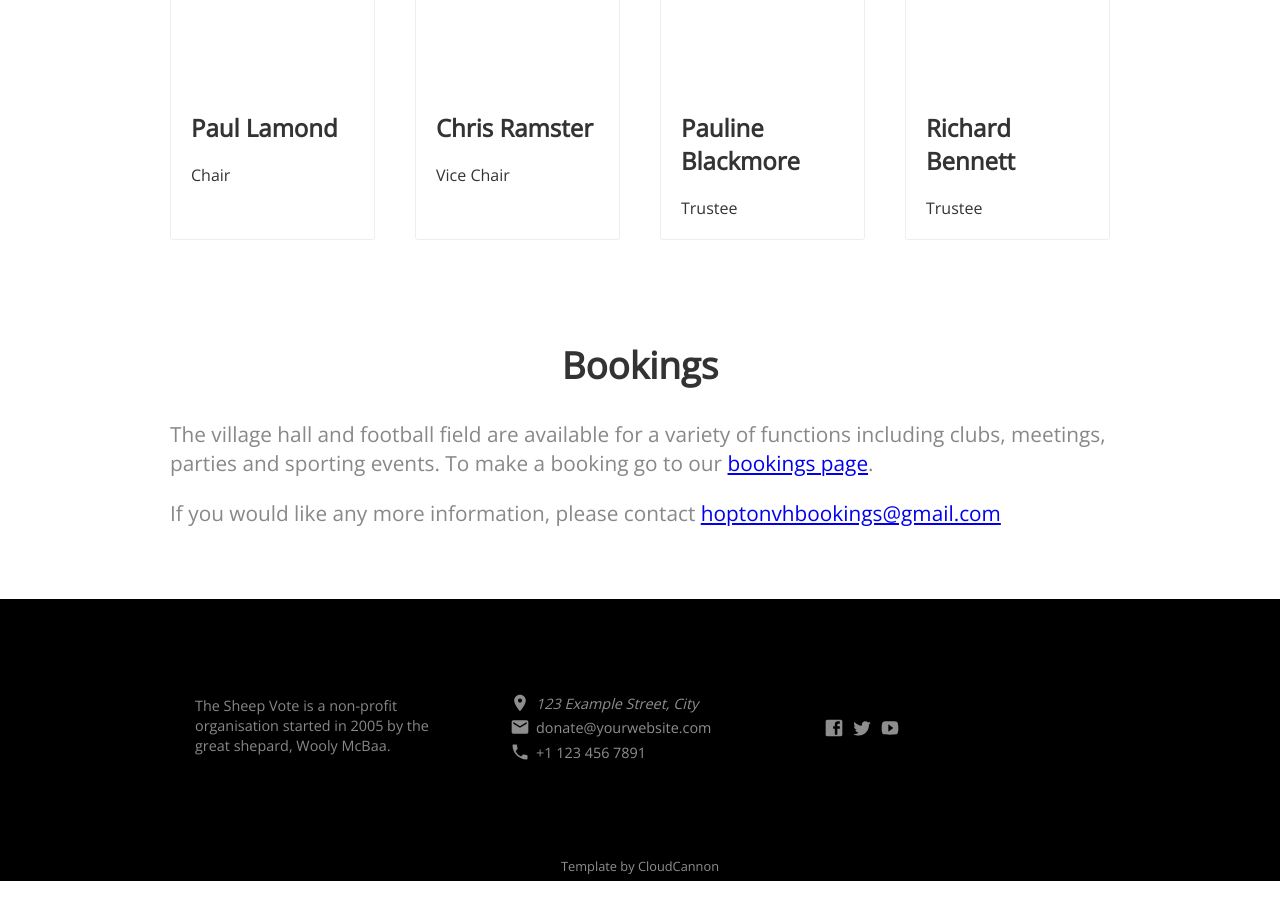
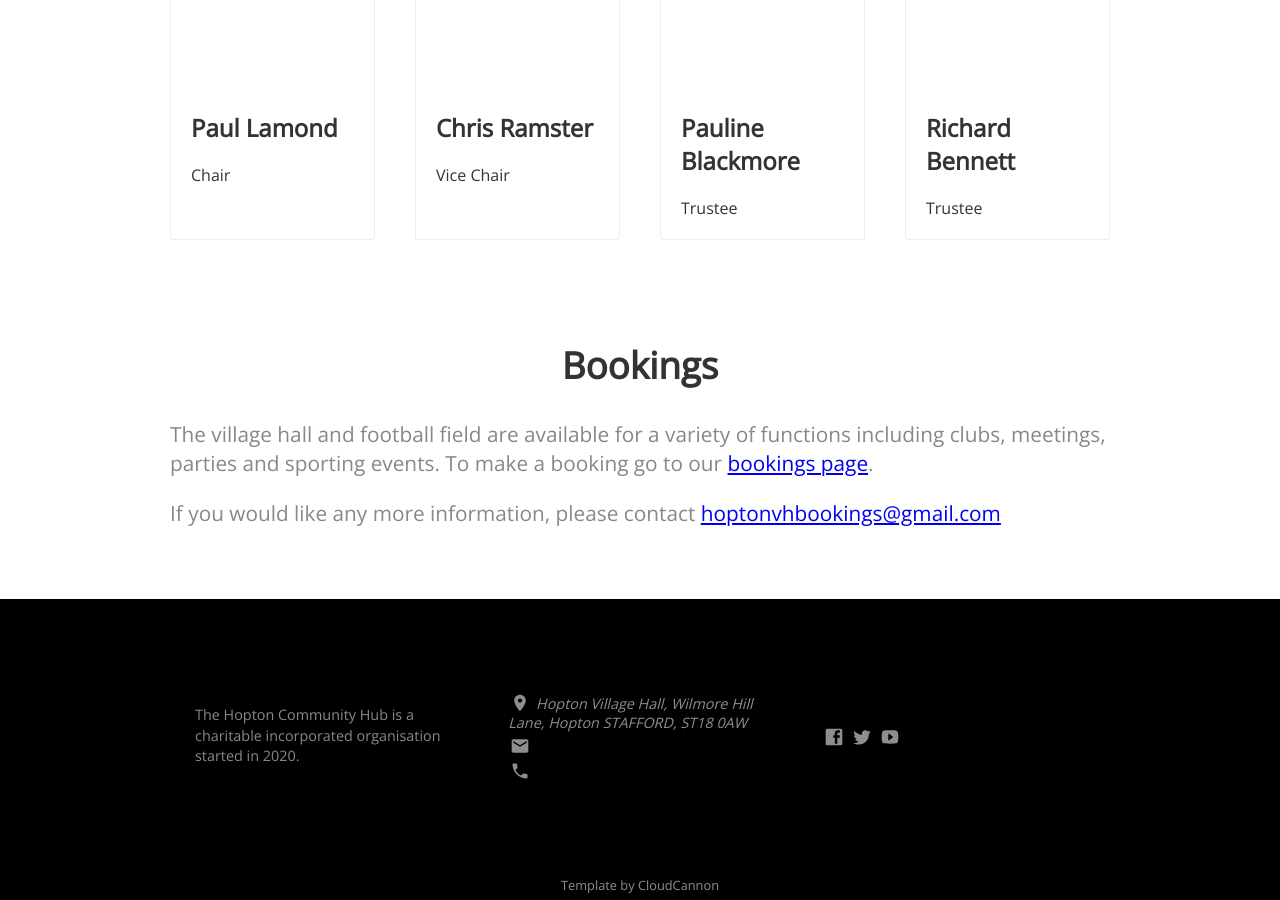
Before and after one commit to hoptonadmin/hopton-community-hub-website, a Jekyll site: the page built from index.html, in a window 1280 px wide and 900 px high, scrolled down 1551 px. Built offline with Jekyll 4.4.1, drawn with Linux system fonts in a browser that asks for light colours; nearby versions of some CDN libraries.

Commit message:
Update company.yml

```diff
--- a/_data/company.yml
+++ b/_data/company.yml
@@ -1,8 +1,8 @@
-company_name: The Sheep Vote
-mission_statement: The Sheep Vote is a non-profit organisation started in 2005 by the great shepard, Wooly McBaa.
-address: 123 Example Street, City
-phone: +1 123 456 7891
-email: donate@yourwebsite.com
-facebook: CloudCannon
-twitter: CloudCannon
-youtube: CloudCannon
+company_name: Hopton Community Hub
+mission_statement: The Hopton Community Hub is a charitable incorporated organisation started in 2020.
+address: Hopton Village Hall, Wilmore Hill Lane, Hopton STAFFORD, ST18 0AW
+phone:
+email:
+facebook:
+twitter:
+youtube:
```
